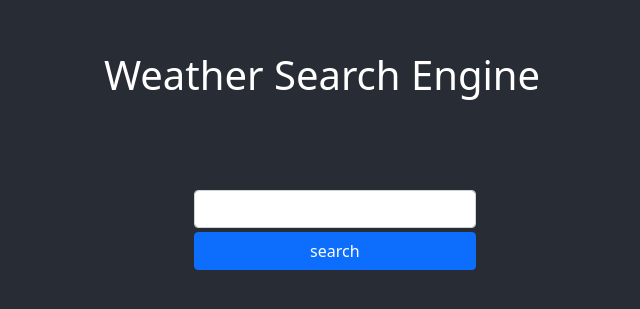
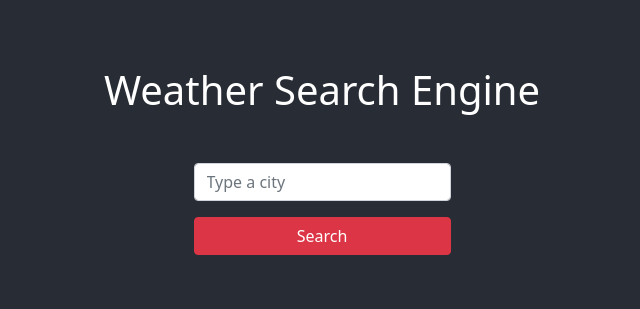
Before and after one commit to Szeket/weather-react, a React (Create React App) app: page / in a window 1280 px wide. Shown: the part 223-532 px from the top of the page, without its empty margins (318-958 px from the left). Built offline with nearby package versions, Linux system fonts and the light colour scheme.

Commit message:
changing css

```diff
--- a/src/App.css
+++ b/src/App.css
@@ -1,50 +1,22 @@
 .App {
-  text-align: center;
-}
-h1 {
-  padding: 25px;
-  text-align: center;
-}
-
-form {
+  background-color: #282c34;
   text-align: center;
 }
 
 h3 {
-  text-align: center;
-  font-weight: 600;
-  padding: 25px;
+  padding-top: 25px;
+  padding-right: 20px;
 }
 ul {
   list-style: none;
   text-align: center;
 }
 
-form {
-  width: 110%;
-  text-size-adjust: 120px;
-}
-
 .App-header {
-  background-color: #282c34;
   min-height: 100vh;
   display: flex;
   flex-direction: column;
   align-items: center;
   justify-content: center;
-  font-size: calc(10px + 2vmin);
   color: white;
 }
-
-.App-link {
-  color: #61dafb;
-}
-
-@keyframes App-logo-spin {
-  from {
-    transform: rotate(0deg);
-  }
-  to {
-    transform: rotate(360deg);
-  }
-}
--- a/src/App.js
+++ b/src/App.js
@@ -6,7 +6,7 @@ function App() {
     <div className="App">
       <header className="App-header">
         <h1>Weather Search Engine</h1>
-        <Weather city="Paris" />
+        <Weather />
       </header>
     </div>
   );
--- a/src/Weather.js
+++ b/src/Weather.js
@@ -35,9 +35,18 @@ export default function Weather() {
   return (
     <div className="form">
       <h3>{updateCity}</h3>
-      <form classNabe="mb-3" onSubmit={Submit}>
-        <input type="search" onChange={updateCity} className="form-control" />
-        <input type="submit" value="search" className="btn btn-primary w-100" />
+      <form className="mt-3" onSubmit={Submit}>
+        <input
+          type="search"
+          placeholder="Type a city"
+          onChange={updateCity}
+          className="form-control"
+        />
+        <input
+          type="submit"
+          value="Search"
+          className="btn btn-danger w-100 mt-3"
+        />
       </form>
       <h3>{message}</h3>
     </div>
```
